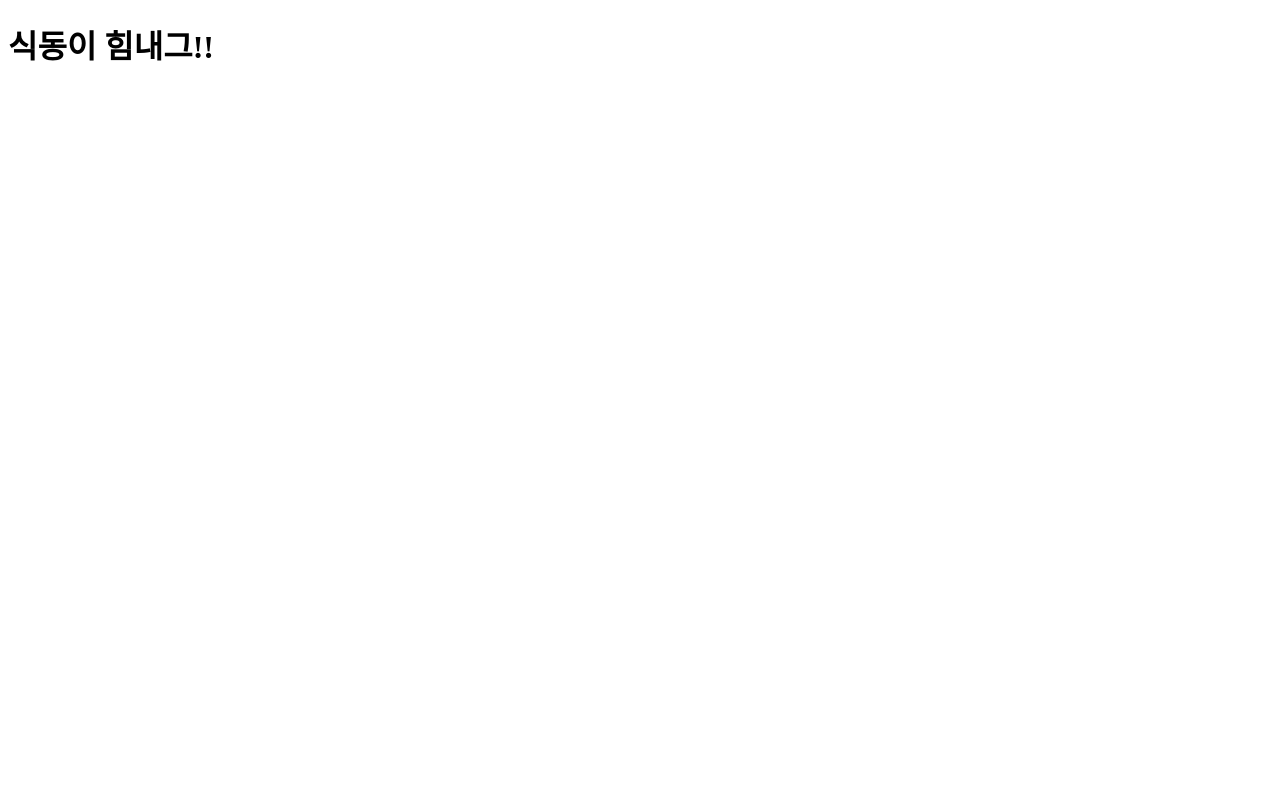
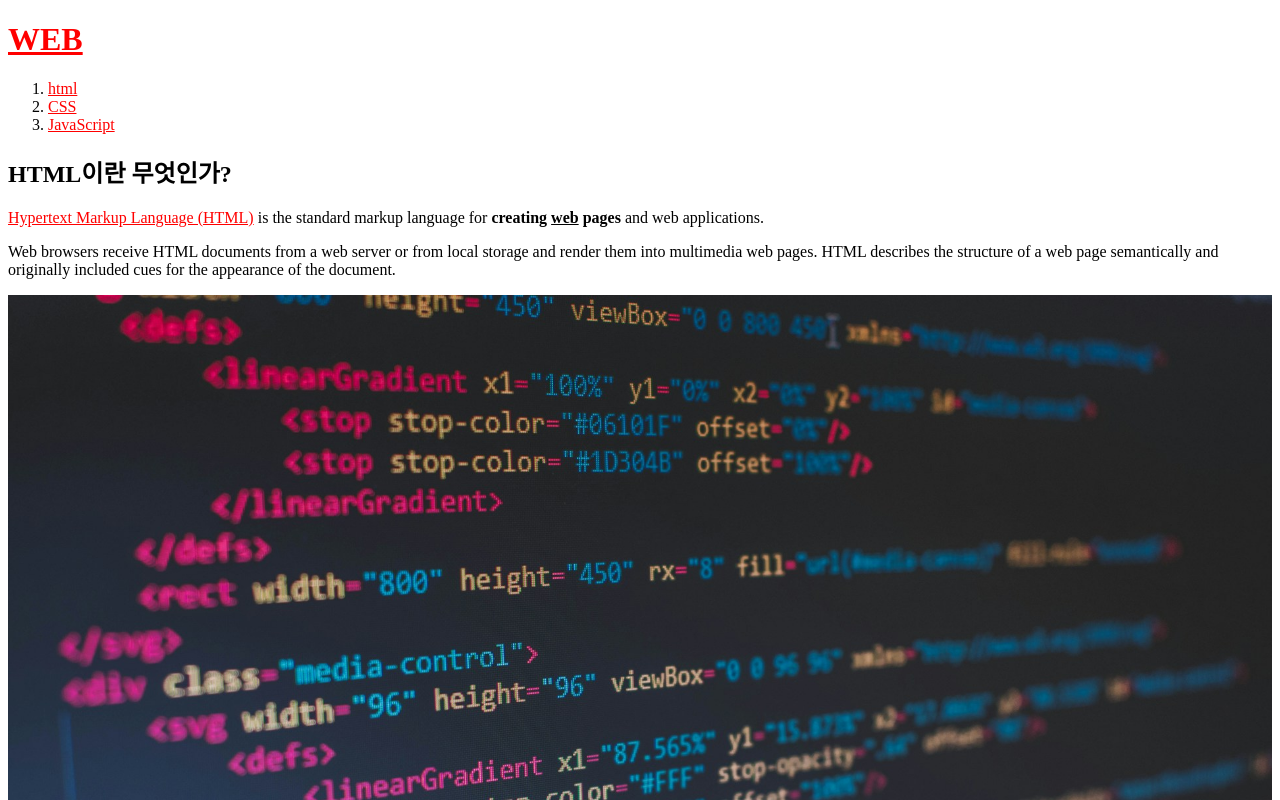
Before and after one commit to MathCoach-Alex/my-first-web-site, a plain HTML site: page 1.html in a window 1280 px wide. Shown: the top 800 px of the page. Drawn offline with Linux system fonts and the light colour scheme.

Commit message:
새업데이트

```diff
--- a/1.html
+++ b/1.html
@@ -3,8 +3,33 @@
 <head>
     <title>WEB1 - HTML</title>
     <meta charset="utf-8">
+<style>
+    a {
+        color:red
+    }
+    </style>
+
 </head>
 <body>
-<H1> 식동이 힘내그!! </H1>
+    <H1><a href="index.html">WEB</a></H1>
+    <ol>
+        <li><a href="1.html">html</a></li>
+        <li><a href="2.html">CSS</a></li>
+        <li><a href="3.html">JavaScript</a></li>
+    </ol>
+<!--
+    <H1><a href="index.html"><font color="red">WEB</font></a></H1>
+    <ol>
+        <li><a href="1.html"><font color="red">html</font></a></li>
+        <li><a href="2.html"><font color="red">CSS</font></a></li>
+        <li><a href="3.html"><font color="red">JavaScript</font></a></li>
+    </ol>
+-->
+    <h2>HTML이란 무엇인가?</h2> <a href="https://www.w3.org/standards/">Hypertext Markup Language (HTML)</a> is the standard markup language for <strong>creating <u>web</u> pages</strong> and web applications.
+    <p>Web browsers receive HTML documents from a web server or from local storage and render them into multimedia web pages. HTML describes the structure of a web page semantically and originally included cues for the appearance of the document.</p>
+    <img src="coding.jpg" width="100%">
+    <p>HTML elements are the building blocks of HTML pages. With HTML constructs, images and other objects, such as interactive forms, may be embedded into the rendered page. It provides a means to create structured documents by denoting structural semantics for text such as headings, paragraphs, lists, links, quotes and other items. HTML elements are delineated by tags, written using angle brackets. </p>
 
+
+</body>
 </html>
```
